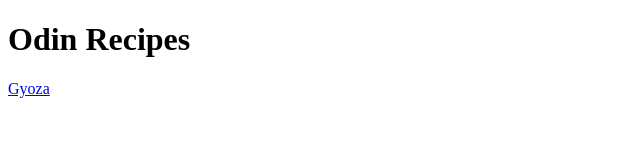
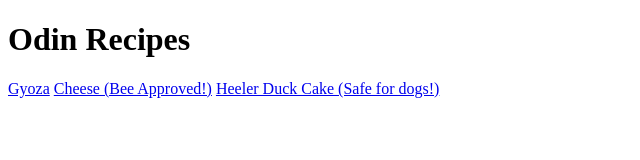
Before and after one commit to IsaFranco133/odin-recipes, a plain HTML site: page index.html in a window 1280 px wide. Shown: the whole page, without its empty margins (0-640 px from the left). Drawn offline with Linux system fonts and the light colour scheme.

Commit message:
Modify index with recent changes, adding cheese and cake recipes

```diff
--- a/index.html
+++ b/index.html
@@ -8,8 +8,7 @@
 <body>
     <h1>Odin Recipes</h1>
     <a href="recipes/gyoza.html">Gyoza</a>
-
-
-
+    <a href="recipes/cheese.html">Cheese (Bee Approved!)</a>
+    <a href="recipes/duck-cake.html">Heeler Duck Cake (Safe for dogs!)</a>
 </body>
 </html>
```
Also changed, not shown: 1 other file.
